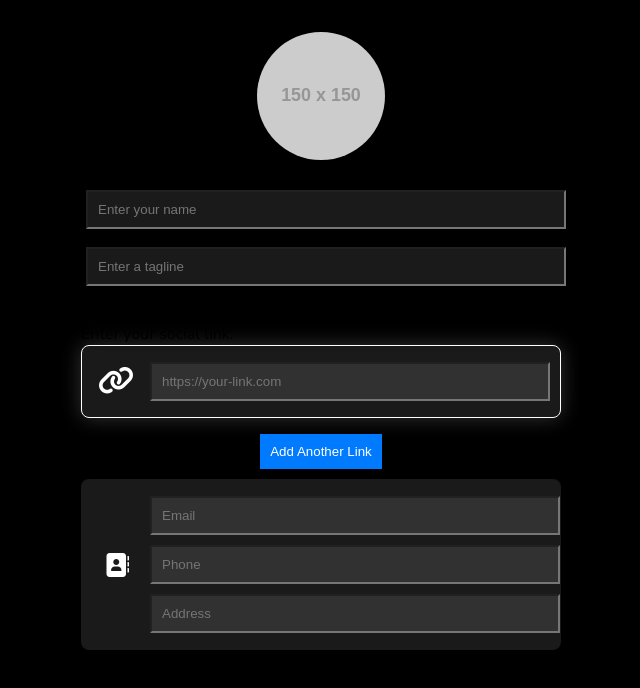
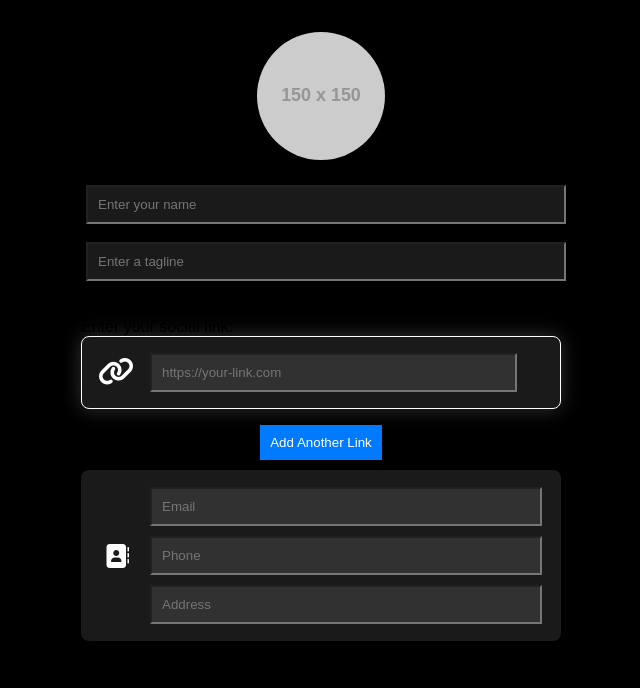
Before and after one commit to Ali-Cheikh/project-alfanfc-card, a plain HTML site: page index.html in a window 1280 px wide. Shown: the whole page, without its empty margins (319-959 px from the left). Drawn offline with nearby package versions, Linux system fonts and the light colour scheme; some packages are replaced by stand-ins of ours; placeholder pictures from the web are drawn by us; a script that the page names is missing.

Commit message:
"Updated style.css: removed import statement, reformatted code, added scrollbar styles, and changed input min-width."

```diff
--- a/style.css
+++ b/style.css
@@ -1,5 +1,3 @@
-@import url("https://fonts.googleapis.com/css2?family=Nunito:wght@400;700&display=swap");
-
 * {
     padding: 0;
     margin: 0;
@@ -21,6 +19,24 @@ body {
     padding: 0;
     overflow-y: scroll;
     overflow-x: hidden;
+  }
+
+  ::-webkit-scrollbar {
+    width: 12px;
+  }
+
+  ::-webkit-scrollbar-track {
+    background: #444;
+  }
+
+  ::-webkit-scrollbar-thumb {
+    background-color: #888;
+    border-radius: 10px;
+    border: 3px solid #444;
+  }
+
+  ::-webkit-scrollbar-thumb:hover {
+    background-color: #bbb;
   }
 
 .container {
@@ -74,7 +90,7 @@ input {
   padding: 10px;
   background-color: #ffffff1a;
   color: #fff;
-  min-width: 400px;
+  min-width: 367px;
 }
 
 .social-links ul li a {
```
Lines whose indentation alone changed are shown as unchanged.
